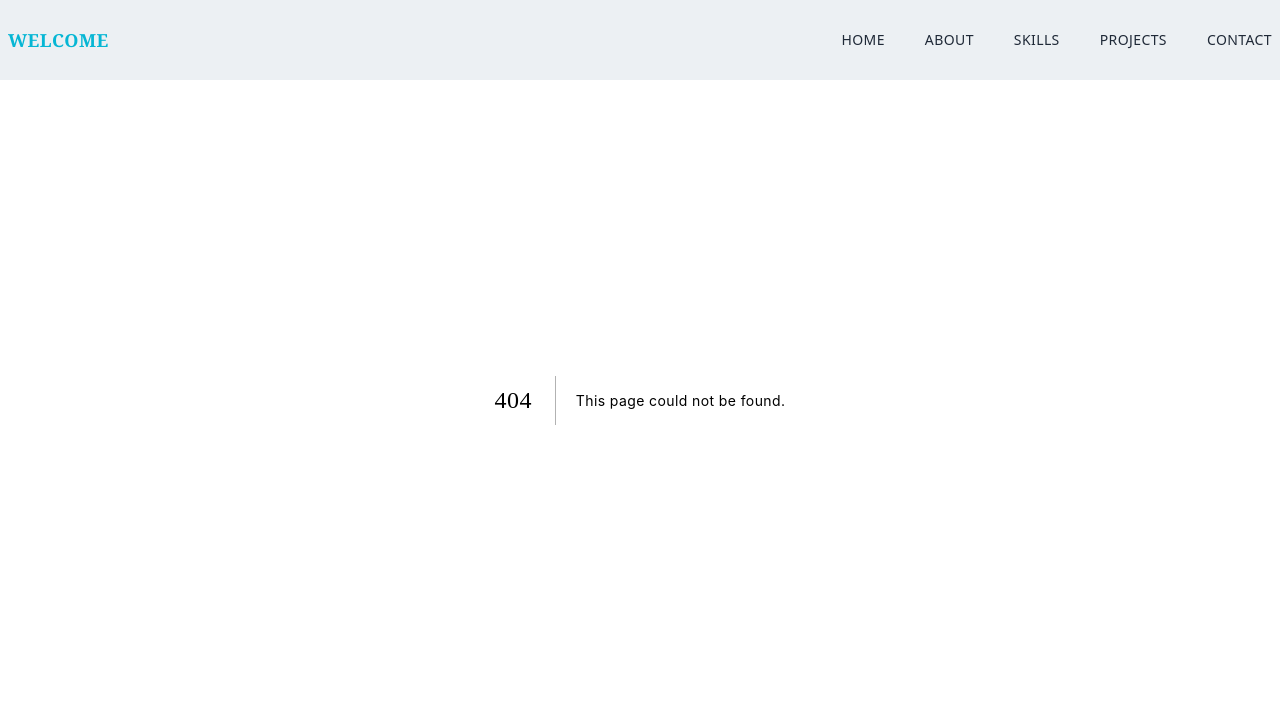
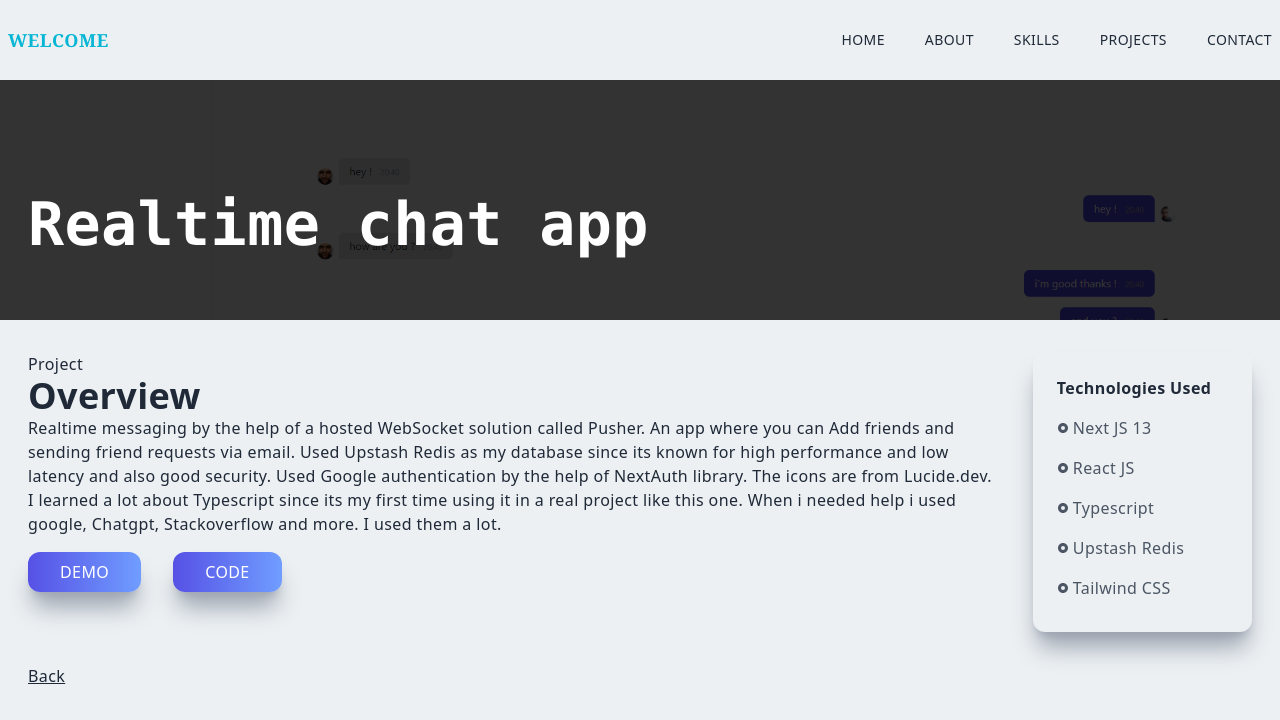
Before and after one commit to Alexios10/My-portfolio, a Next.js app: page /chatApp in a window 1280 px wide. Before the commit this address had no page. Shown: the top 720 px of the page. Built offline with nearby package versions, Linux system fonts and the light colour scheme.

Commit message:
added new project to the project section

```diff
--- a/components/Navbar.jsx
+++ b/components/Navbar.jsx
@@ -1,9 +1,7 @@
-import Image from "next/image";
 import Link from "next/link";
 import React, { useState, useEffect } from "react";
-import { AiOutlineClose, AiOutlineMail, AiOutlineMenu } from "react-icons/ai";
+import { AiOutlineClose, AiOutlineMenu } from "react-icons/ai";
 import { FaGithub, FaLinkedinIn } from "react-icons/fa";
-import { BsPersonLinesFill } from "react-icons/bs";
 import { useRouter } from "next/router";
 
 const Navbar = () => {
@@ -43,7 +41,7 @@ const Navbar = () => {
     window.addEventListener("scroll", handleShadow);
   }, []);
   return (
-    <div
+    <nav
       style={{ backgroundColor: `${navBg}` }}
       className={
         shadow
@@ -175,7 +173,7 @@ const Navbar = () => {
           {/* Mobile Menu End */}
         </div>
       </div>
-    </div>
+    </nav>
   );
 };
 
--- a/components/Projects.jsx
+++ b/components/Projects.jsx
@@ -2,7 +2,7 @@ import Image from "next/image";
 import Link from "next/link";
 import React from "react";
 import ProjectItem from "./ProjectItem";
-import propertyImg from "../public/assets/projects/food.png";
+import chatAppImg from "../public/assets/projects/chat-app.png";
 import cryptoImg from "../public/assets/projects/crypto.jpg";
 import huluImg from "../public/assets/projects/hulu.png";
 import twitchImg from "../public/assets/projects/twitch.jpg";
@@ -16,7 +16,11 @@ const Projects = () => {
         </p>
         <h2 className="py-4">What i have bulit</h2>
         <div className="grid md:grid-cols-2 gap-8">
-          <ProjectItem title="Food-UI" bgImg={propertyImg} projectUrl="/food" />
+          <ProjectItem
+            title="Realtime chat app"
+            bgImg={chatAppImg}
+            projectUrl="/chatApp"
+          />
 
           <ProjectItem
             title="Crypto App"
--- a/pages/food.jsx
+++ b/pages/chatApp.jsx
@@ -2,7 +2,7 @@ import Image from "next/image";
 import Link from "next/link";
 import { RiRadioButtonFill } from "react-icons/ri";
 import React from "react";
-import propertyImg from "../public/assets/projects/food.png";
+import chatAppImg from "../public/assets/projects/chat-app.png";
 
 const property = () => {
   return (
@@ -13,11 +13,11 @@ const property = () => {
           className="absolute z-1"
           layout="fill"
           objectFit="cover"
-          src={propertyImg}
+          src={chatAppImg}
           alt="/"
         />
         <div className="absolute top-[70%] max-w-[1240px] w-full left-[50%] right-[50%] translate-x-[-50%] translate-y-[-50%] text-white z-10 p-2">
-          <h1 className="font-mono">Food App</h1>
+          <h1 className="font-mono">Realtime chat app</h1>
         </div>
       </div>
 
@@ -26,18 +26,18 @@ const property = () => {
           <p>Project</p>
           <h2>Overview</h2>
           <p>
-            A React mobile responsive project styled completely with Tailwind
-            CSS. Mobile first responsive design approach using flexbox and grid
-            layouts. Pulling all of the data/images from the data.js file to
-            simulate an API response. Filter through data/images using the
-            javascript filter array method. What i liked about this project is
-            that i bulit my own API and being able to filter through the data
-            and show the user the pages based on the interaction with the
-            different products and price ranges.
+            Realtime messaging by the help of a hosted WebSocket solution called
+            Pusher. An app where you can Add friends and sending friend requests
+            via email. Used Upstash Redis as my database since its known for
+            high performance and low latency and also good security. Used Google
+            authentication by the help of NextAuth library. The icons are from
+            Lucide.dev. I learned a lot about Typescript since its my first time
+            using it in a real project like this one. When i needed help i used
+            google, Chatgpt, Stackoverflow and more. I used them a lot.
           </p>
           <button className="px-8 py-2 mt-4 mr-8">
             <a
-              href="https://food-app-blue.vercel.app/"
+              href="https://chat-app-beta-navy.vercel.app/login"
               target="_blank"
               rel="noopener noreferrer"
             >
@@ -46,7 +46,7 @@ const property = () => {
           </button>
           <button className="px-8 py-2 mt-4">
             <a
-              href="https://github.com/Alexios10/Food-App.git"
+              href="https://github.com/Alexios10/chat-app"
               target="_blank"
               rel="noopener noreferrer"
             >
@@ -57,19 +57,27 @@ const property = () => {
 
         <div className="col-span-4 md:col-span-1 shadow-xl shadow-gray-400 rounded-xl p-4">
           <div className="p-2">
-            <p className="text-center font-bold pb-2">Technologies Used</p>
+            <p className="font-bold pb-2">Technologies Used</p>
             <div className="grid grid-cols-3 md:grid-cols-1">
               <p className="text-gray-600 py-2 flex items-center">
                 <RiRadioButtonFill className="pr-1" />
-                React
+                Next JS 13
+              </p>
+              <p className="text-gray-600 py-2 flex items-center">
+                <RiRadioButtonFill className="pr-1" />
+                React JS
+              </p>
+              <p className="text-gray-600 py-2 flex items-center">
+                <RiRadioButtonFill className="pr-1" />
+                Typescript
+              </p>
+              <p className="text-gray-600 py-2 flex items-center">
+                <RiRadioButtonFill className="pr-1" />
+                Upstash Redis
               </p>
               <p className="text-gray-600 py-2 flex items-center">
                 <RiRadioButtonFill className="pr-1" />
                 Tailwind CSS
-              </p>
-              <p className="text-gray-600 py-2 flex items-center">
-                <RiRadioButtonFill className="pr-1" />
-                JavaScript
               </p>
             </div>
           </div>
```
Also changed, not shown: public/assets/projects/chat-app.png (added), public/assets/projects/food.png (deleted).
